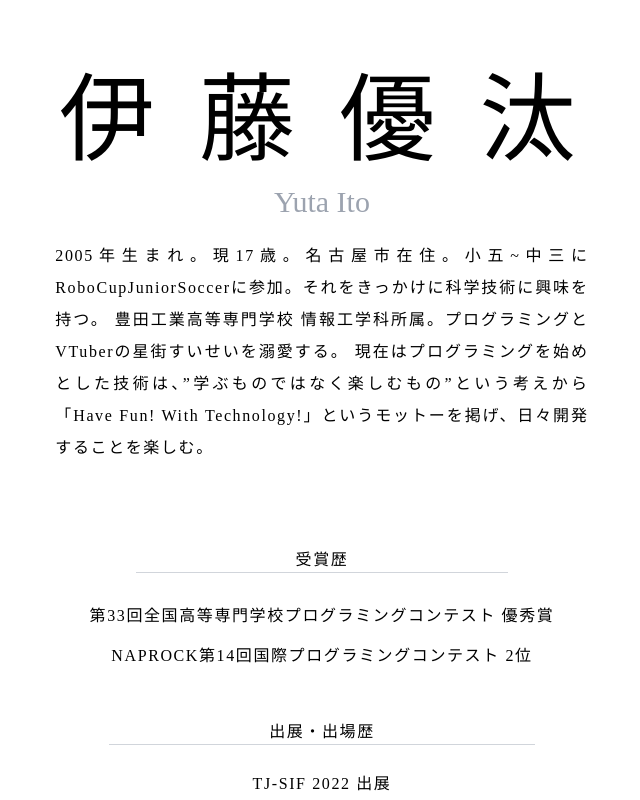
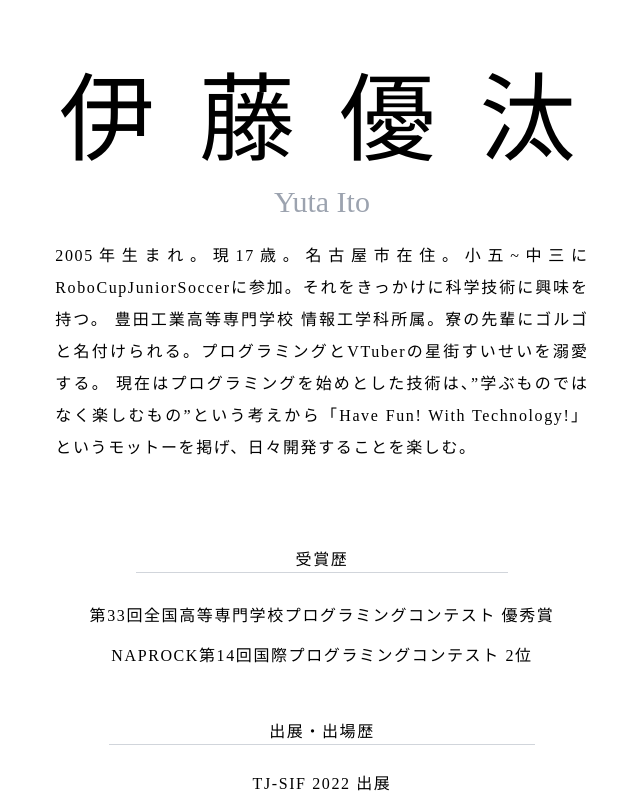
Before and after one commit to GoRuGoo/Next-gorugo-frontend, a Next.js app: page / in a window 1280 px wide. Shown: the part 1188-1988 px from the top of the page, without its empty margins (318-958 px from the left). Built offline with nearby package versions, Linux system fonts and the light colour scheme; a web font is replaced by a local one.

Commit message:
style: ゴルゴについての記述を追加

```diff
--- a/components/firstpage/Biography.js
+++ b/components/firstpage/Biography.js
@@ -36,7 +36,7 @@ export default function Biography(props) {
           2005年生まれ。現17歳。名古屋市在住。小五~中三に
           <span>RoboCupJuniorSoccer</span>
           に参加。それをきっかけに科学技術に興味を持つ。 豊田工業高等専門学校
-          情報工学科所属。プログラミングとVTuberの
+          情報工学科所属。寮の先輩にゴルゴと名付けられる。プログラミングとVTuberの
           <a href="https://www.youtube.com/@HoshimachiSuisei">星街すいせい</a>
           を溺愛する。
           現在はプログラミングを始めとした技術は、”学ぶものではなく楽しむもの”という考えから
```
